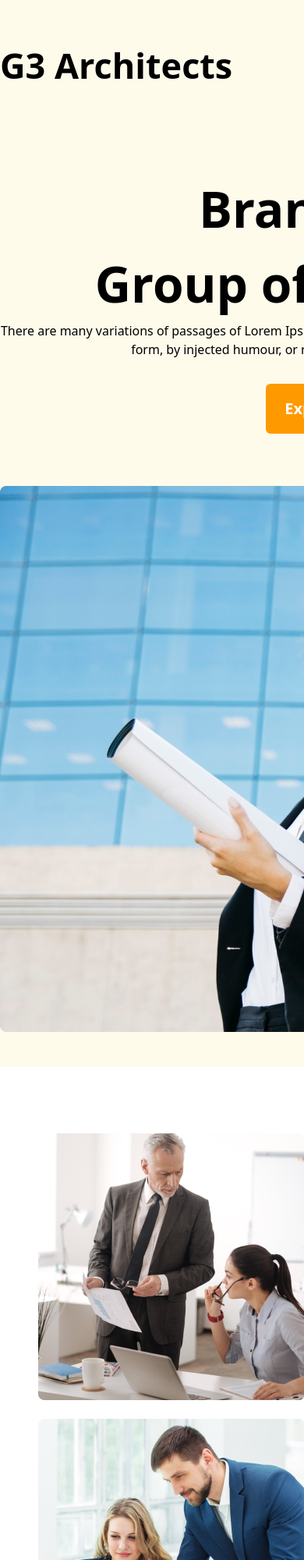
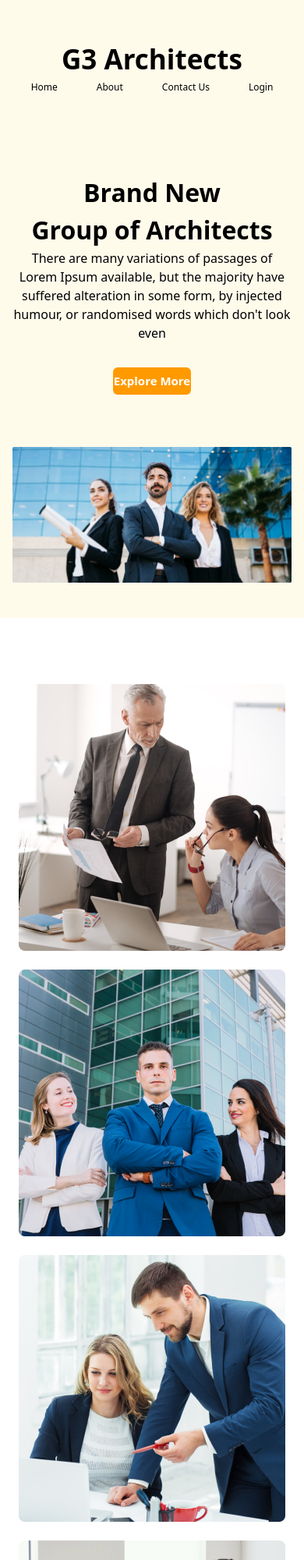
Before and after one commit to mdjanealam-jane/g3-architect, a plain HTML site: page index.html in a window 390 px wide. Shown: the top 2000 px of the page at 78% size. Drawn offline with nearby package versions, Linux system fonts and the light colour scheme.

Commit message:
Made some responsive changes here

```diff
--- a/index.html
+++ b/index.html
@@ -7,11 +7,11 @@
     <script src="https://cdn.jsdelivr.net/npm/@tailwindcss/browser@4"></script>
 </head>
 <body>
-    <header class="w-100% h-auto bg-amber-50">
+    <header class="w-full max-w-[1920px] h-auto bg-amber-50 mx-auto px-4">
         <nav class="mb-[102px]">
-            <div class="flex justify-between w-[1440px] mx-auto items-center pt-[50px]">
-                <div class="font-bold text-[45px]"><h1>G3 Architects</h1></div>
-                <div class="flex gap-[50px] text-[18px] font-medium">
+            <div class="flex flex-col md:flex-row justify-between max-w-[1440px] w-full mx-auto items-center pt-[50px]">
+                <div class="font-bold text-[35px] md:text-[45px]"><h1>G3 Architects</h1></div>
+                <div class="flex gap-[50px]  text-[12px] md:text-[18px] font-medium">
                     <div class=""><a href="">Home</a></div>
                     <div class=""><a href="">About</a></div>
                     <div class=""><a href="">Contact Us</a></div>
@@ -19,19 +19,19 @@
                 </div>
             </div>
         </nav>
-        <div class="text-center w-[862px] mx-auto mb-[32px]">
-            <h1 class="text-[64px] font-bold">Brand New <span class="block">Group of Architects</span></h1>
+        <div class="text-center w-full max-w-[862px] mx-auto mb-[32px]">
+            <h1 class="text-[32px] md:text-[64px] font-bold">Brand New <span class="block">Group of Architects</span></h1>
             <p class="text-[16px] font-normal mb-[32px]">There are many variations of passages of Lorem Ipsum available, but the majority have suffered alteration in some form, by injected humour, or randomised words which don't look even</p>
-            <button class="w-[180px] h-[64px] bg-amber-500 rounded-md text-[20px] font-semibold text-white mb-[35px]">Explore More</button>
+            <button class="w-[100px] md:w-[180px] md:h-[64px] h-[35px] bg-amber-500 rounded-md md:text-[20px] text-[15px] font-semibold text-white mb-[35px] hover:cursor-pointer">Explore More</button>
         </div>
-        <div class="w-[1440px] mx-auto pb-[45px] mb-[85px]">
+        <div class="w-full max-w-[1440px] mx-auto pb-[45px] mb-[85px]">
             <img src="images/banner.png" alt="Three architect standing together">
         </div>
     </header>
 
     <main>
-        <div class="flex w-[1440px] mx-auto items-center mb-[130px]">
-            <div class="grid grid-cols-2 gap-[24px] m-auto">
+        <div class="flex flex-col md:flex-row w-full max-w-[1440px] mx-auto items-center mb-[130px]">
+            <div class="grid grid-cols-1 md:grid-cols-2 gap-[24px] m-auto">
                 <div>
                     <img src="images/team1.png" alt="team1">
                 </div>
@@ -45,10 +45,10 @@
                     <img src="images/team4.png" alt="">
                 </div>
             </div>
-            <div class="w-[537px] m-auto ">
-                <h1 class="text-[45px] font-medium text-gray-500 mb-[24px]">Quick list <span class="text-black font-bold">of Our</span> <span class="text-amber-500 font-bold block">Features</span></h1>
+            <div class="w-full max-w-[537px] m-auto text-center md:text-left md:m-[25px] ">
+                <h1 class="md:text-[45px] text-[28px] font-medium text-gray-500 mb-[24px]">Quick list <span class="text-black font-bold">of Our</span> <span class="text-amber-500 font-bold block">Features</span></h1>
                 <p class="text-[16px] text-gray-500 mb-[32px]">There are many variations  of passages of Lorem Ipsum available, but the majority have suffered alteration in some form, by injected humour, or randomised words which don't look even</p>
-                <button class="w-[180px] h-[64px] bg-amber-500 rounded-md text-[20px] font-semibold text-white mb-[35px]">Explore More</button>
+                <button class="w-[100px md:w-[180px] h-[35px] md:h-[64px] bg-amber-500 rounded-md text-[15px] md:text-[20px] font-semibold text-white mb-[35px]">Explore More</button>
             </div>
         </div>
 
--- /dev/null
+++ b/style.css
@@ -0,0 +1,5 @@
+@media screen and (max-width: 576px) {
+    .navbar{
+        flex-direction: column;
+    }
+}
```
